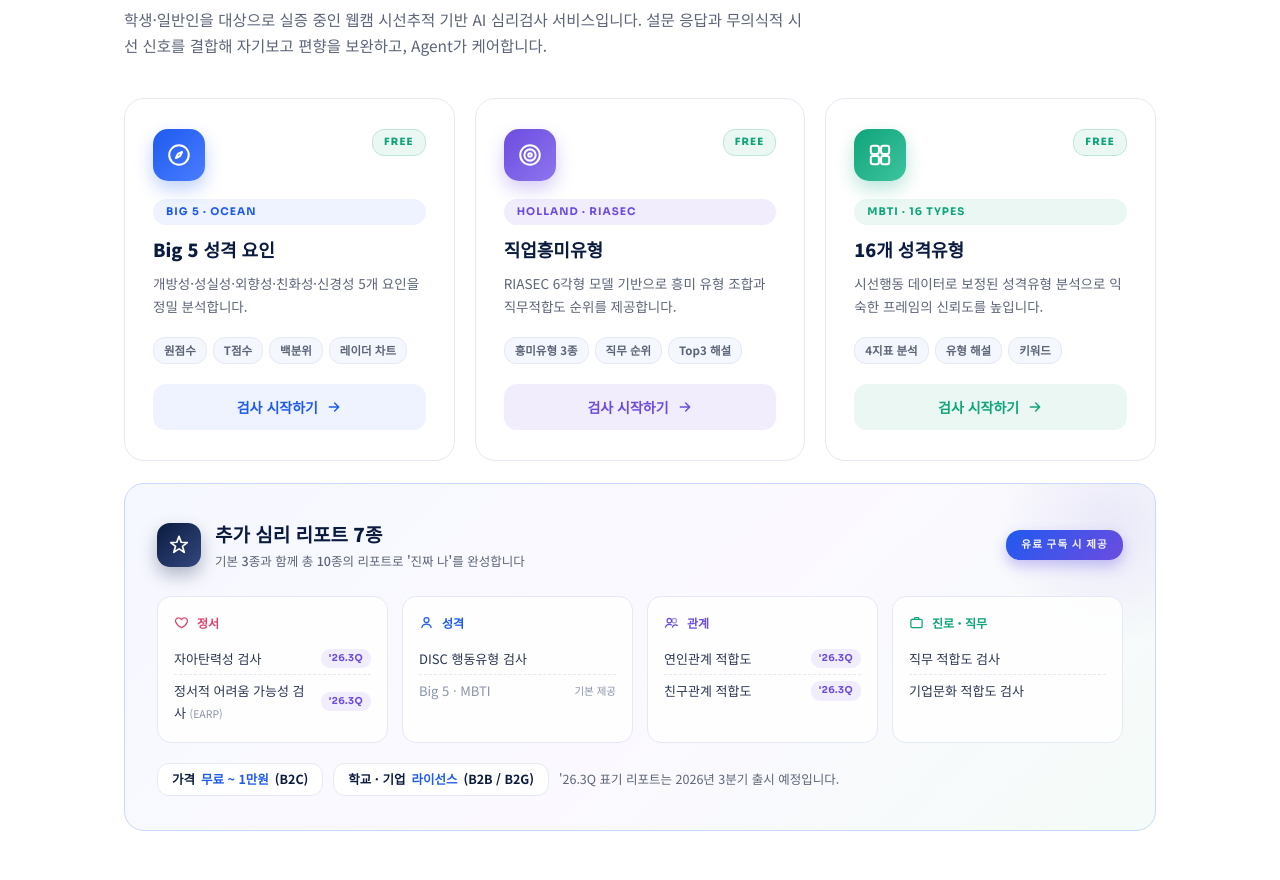
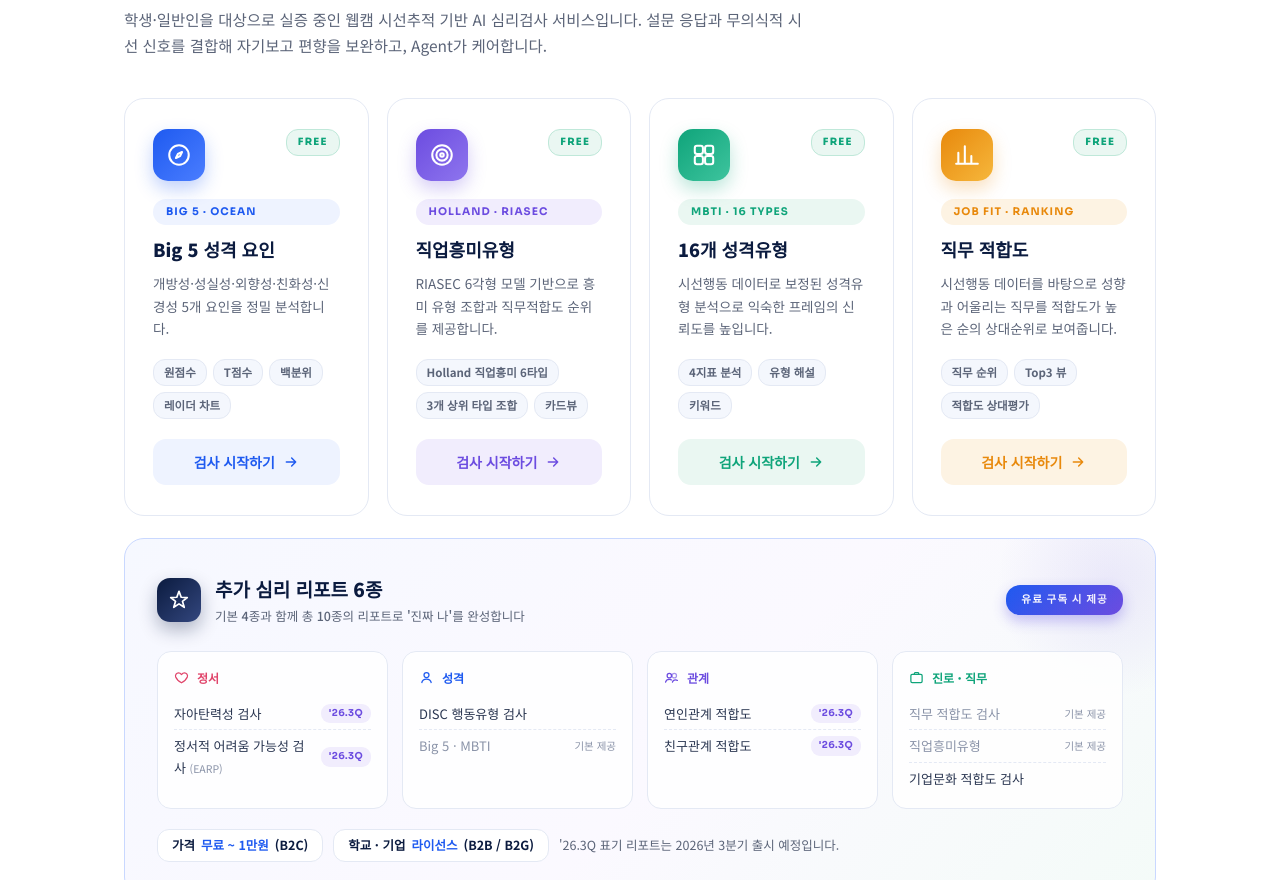
Before and after one commit to jeebs0627/neurolens, a plain HTML site: page index.html in a window 1280 px wide. Shown: the part 2259-3139 px from the top of the page. Drawn offline with nearby package versions, Linux system fonts and the light colour scheme.

Commit message:
Add files via upload

```diff
--- a/index.html
+++ b/index.html
@@ -56,6 +56,9 @@ p.lead{color:var(--gray);max-width:680px;margin-bottom:40px;font-size:15.5px}
 .card:hover{box-shadow:var(--shadow-md);transform:translateY(-4px);border-color:var(--blue-line)}
 .grid3{display:grid;grid-template-columns:repeat(3,1fr);gap:20px}
 @media(max-width:820px){.grid3{grid-template-columns:1fr}}
+.grid4{display:grid;grid-template-columns:repeat(4,1fr);gap:18px}
+@media(max-width:1080px){.grid4{grid-template-columns:repeat(2,1fr)}}
+@media(max-width:640px){.grid4{grid-template-columns:1fr}}
 .tag{display:inline-block;font-family:var(--font-num);font-size:10.5px;font-weight:700;letter-spacing:.1em;padding:4px 13px;border-radius:14px}
 
 /* ============================================================
@@ -767,7 +770,7 @@ footer p{font-size:12.5px;color:var(--gray)}
     <h2 class="sec">그래서 우리는 간편한 측정, 높은 정확도, 후속 케어 서비스까지<br>하나로 연계되는 <em>NeuroLens</em>를 만들었습니다</h2>
     <p class="lead">학생·일반인을 대상으로 실증 중인 웹캠 시선추적 기반 AI 심리검사 서비스입니다. 설문 응답과 무의식적 시선 신호를 결합해 자기보고 편향을 보완하고, Agent가 케어합니다.</p>
 
-    <div class="grid3">
+    <div class="grid4">
       <div class="card tcard" style="--cb:#1E5AF0;--cb-soft:var(--blue-soft);--cb-grad:var(--grad-blue);--cb-sh:rgba(30,90,240,.3)">
         <div class="head">
           <div class="ic b"><svg viewBox="0 0 24 24"><circle cx="12" cy="12" r="9"/><path d="M14.8 9.2 13 13l-3.8 1.8L11 11l3.8-1.8z"/></svg></div>
@@ -788,7 +791,7 @@ footer p{font-size:12.5px;color:var(--gray)}
         <span class="tag" style="color:var(--violet);background:var(--violet-soft);margin-bottom:10px">HOLLAND · RIASEC</span>
         <h3>직업흥미유형</h3>
         <p class="desc">RIASEC 6각형 모델 기반으로 흥미 유형 조합과 직무적합도 순위를 제공합니다.</p>
-        <div class="feat"><span>흥미유형 3종</span><span>직무 순위</span><span>Top3 해설</span></div>
+        <div class="feat"><span>Holland 직업흥미 6타입</span><span>3개 상위 타입 조합</span><span>카드뷰</span></div>
         <button class="btn-card" onclick="startTest()">검사 시작하기<svg viewBox="0 0 24 24"><path d="M5 12h14M13 6l6 6-6 6"/></svg></button>
       </div>
 
@@ -803,14 +806,26 @@ footer p{font-size:12.5px;color:var(--gray)}
         <div class="feat"><span>4지표 분석</span><span>유형 해설</span><span>키워드</span></div>
         <button class="btn-card" onclick="startTest()">검사 시작하기<svg viewBox="0 0 24 24"><path d="M5 12h14M13 6l6 6-6 6"/></svg></button>
       </div>
-    </div>
-
-    <!-- 추가 리포트 7종 (유료 구독) -->
+
+      <div class="card tcard" style="--cb:#E8890C;--cb-soft:var(--amber-soft);--cb-grad:linear-gradient(135deg,#E8890C,#F6B73C);--cb-sh:rgba(232,137,12,.3)">
+        <div class="head">
+          <div class="ic a"><svg viewBox="0 0 24 24"><path d="M4 20V10M10 20V4M16 20v-7M22 20H2"/></svg></div>
+          <span class="free-flag">FREE</span>
+        </div>
+        <span class="tag" style="color:var(--amber);background:var(--amber-soft);margin-bottom:10px">JOB FIT · RANKING</span>
+        <h3>직무 적합도</h3>
+        <p class="desc">시선행동 데이터를 바탕으로 성향과 어울리는 직무를 적합도가 높은 순의 상대순위로 보여줍니다.</p>
+        <div class="feat"><span>직무 순위</span><span>Top3 뷰</span><span>적합도 상대평가</span></div>
+        <button class="btn-card" onclick="startTest()">검사 시작하기<svg viewBox="0 0 24 24"><path d="M5 12h14M13 6l6 6-6 6"/></svg></button>
+      </div>
+    </div>
+
+    <!-- 추가 리포트 6종 (유료 구독) · 기본 4종(Big5·흥미·MBTI·직무적합도)은 무료 -->
     <div class="more-reports">
       <div class="mr-head">
         <div class="tl">
           <div class="ic nv ic-sm" style="width:44px;height:44px;border-radius:13px"><svg viewBox="0 0 24 24" style="width:22px;height:22px"><path d="M12 2.5 14.4 9l6.6.3-5.2 4.2 1.9 6.5L12 16.2 6.3 20l1.9-6.5L3 9.3 9.6 9z"/></svg></div>
-          <h3>추가 심리 리포트 7종<small>기본 3종과 함께 총 10종의 리포트로 '진짜 나'를 완성합니다</small></h3>
+          <h3>추가 심리 리포트 6종<small>기본 4종과 함께 총 10종의 리포트로 '진짜 나'를 완성합니다</small></h3>
         </div>
         <span class="pro-badge">유료 구독 시 제공</span>
       </div>
@@ -839,7 +854,8 @@ footer p{font-size:12.5px;color:var(--gray)}
         <div class="mr-cat" style="--mc:#0FA47A">
           <div class="cat"><svg viewBox="0 0 24 24"><rect x="3" y="7" width="18" height="13" rx="2"/><path d="M8.5 7V5.5A1.5 1.5 0 0 1 10 4h4a1.5 1.5 0 0 1 1.5 1.5V7"/></svg>진로 · 직무</div>
           <ul>
-            <li>직무 적합도 검사</li>
+            <li style="color:var(--gray2)">직무 적합도 검사 <span style="font-size:10.5px">기본 제공</span></li>
+            <li style="color:var(--gray2)">직업흥미유형 <span style="font-size:10.5px">기본 제공</span></li>
             <li>기업문화 적합도 검사</li>
           </ul>
         </div>
@@ -1391,6 +1407,16 @@ function setStatus(msg, isError = false) {
 
 /* ---------- 검사 시작 ---------- */
 async function startTest() {
+  /* 비로그인 상태면 안내 후 로그인 화면으로 이동 (Supabase 미설정 환경은 그대로 진행) */
+  if (window.NLAuth && NLAuth.enabled) {
+    let user = null;
+    try { user = await NLAuth.getUser(); } catch (_) {}
+    if (!user) {
+      alert('로그인 해 주세요');
+      openAuthModal('login');
+      return;
+    }
+  }
   startBtn.disabled = true;
   document.getElementById('top').scrollIntoView({ behavior: 'smooth' });
   testStartedAt = Date.now();
```
Also changed, not shown: chat.html (+9 -5 lines).
